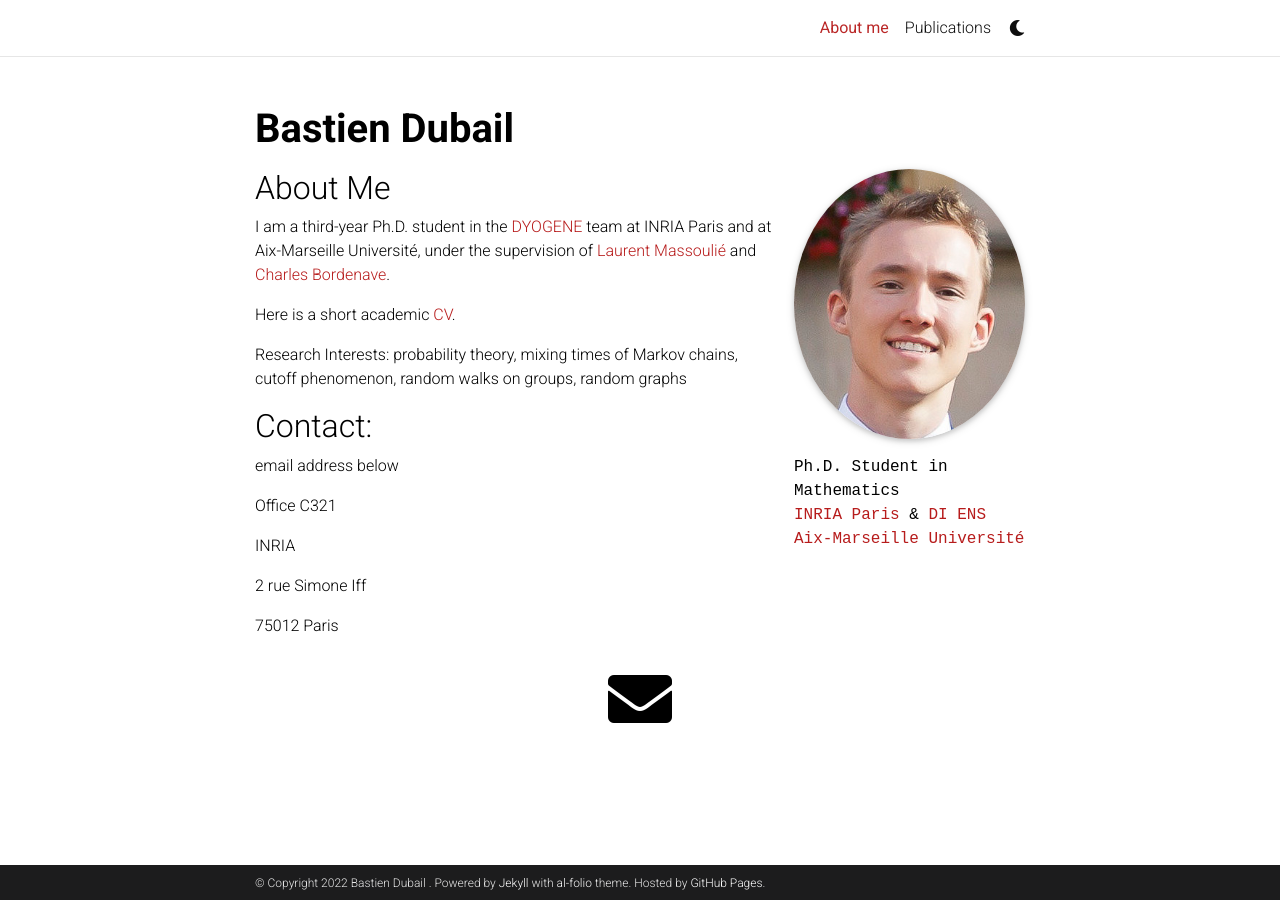
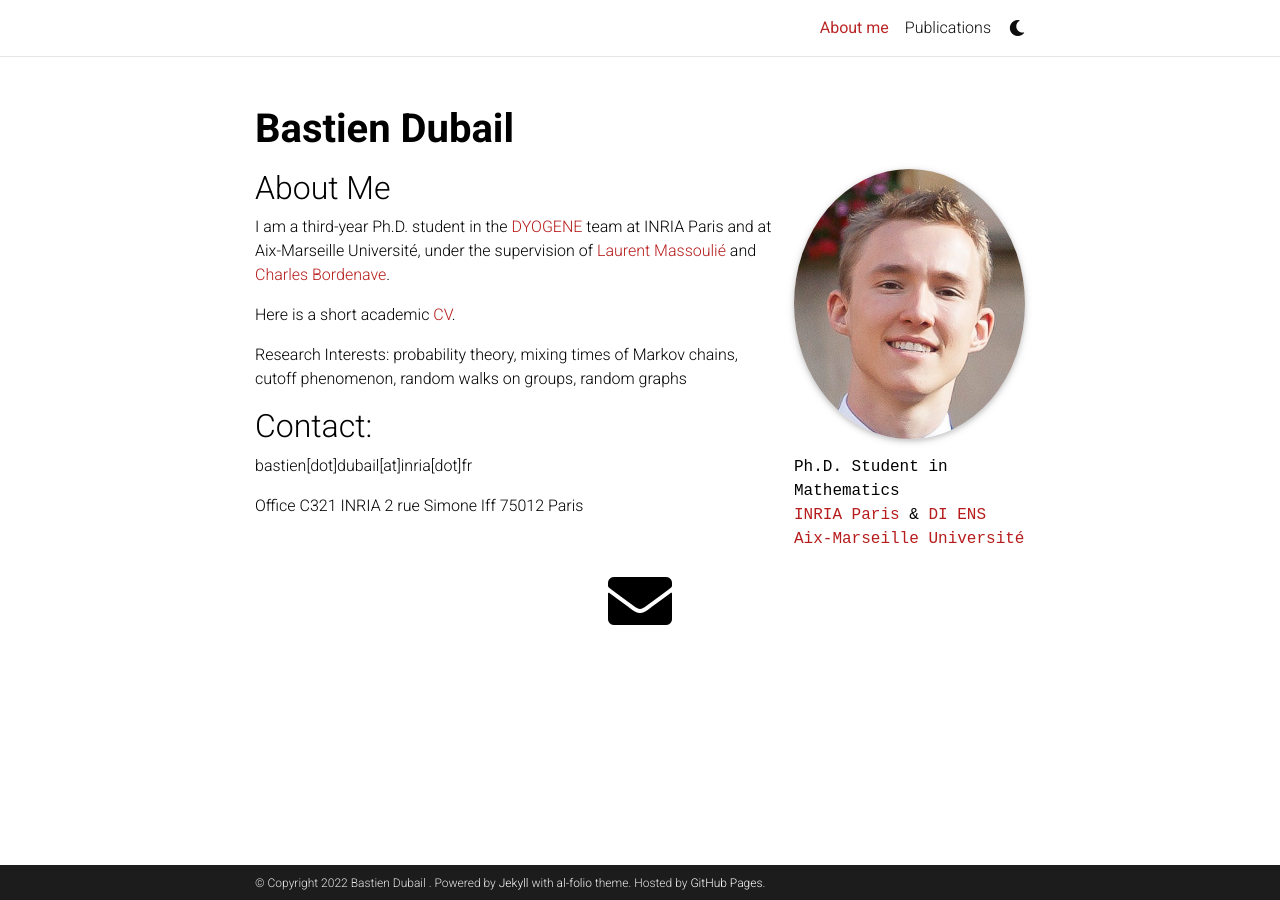
Before and after one commit to bdubail/bdubail.github.io, a Jekyll site: the page built from _pages/about.md, in a window 1280 px wide. Built offline with Jekyll 4.4.1, drawn with Linux system fonts in a browser that asks for light colours; full-size pictures stand in for the smaller copies a plugin makes; comment, search, counter and statistics services are not loaded; a style sheet for code colours, icons or effects is not loaded.

Commit message:
Update about.md

```diff
--- a/_pages/about.md
+++ b/_pages/about.md
@@ -27,12 +27,9 @@ Here is a short academic [CV](/assets/pdf/CV_english.pdf).
 Research Interests: probability theory, mixing times of Markov chains, cutoff phenomenon, random walks on groups, random graphs
 
 ## Contact:
-email address below
+bastien[dot]dubail[at]inria[dot]fr
 
 Office C321
-
 INRIA
-
 2 rue Simone Iff
-
 75012 Paris
```
